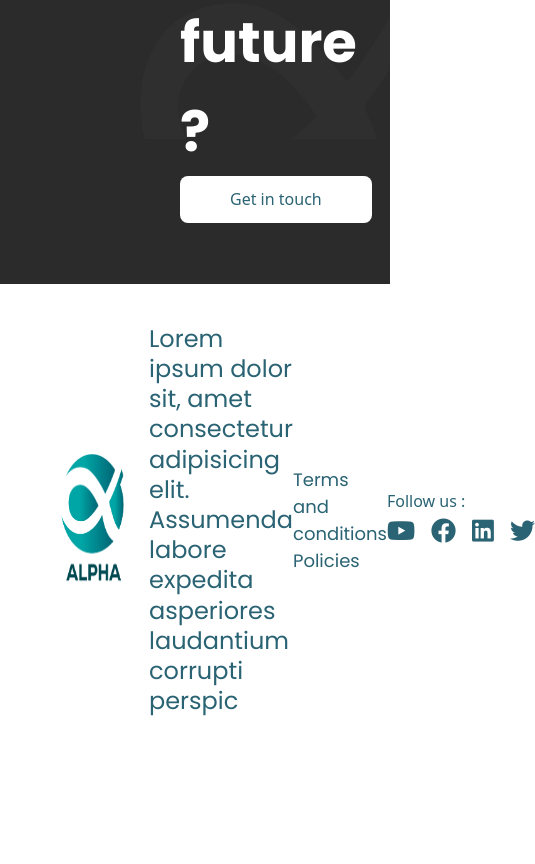
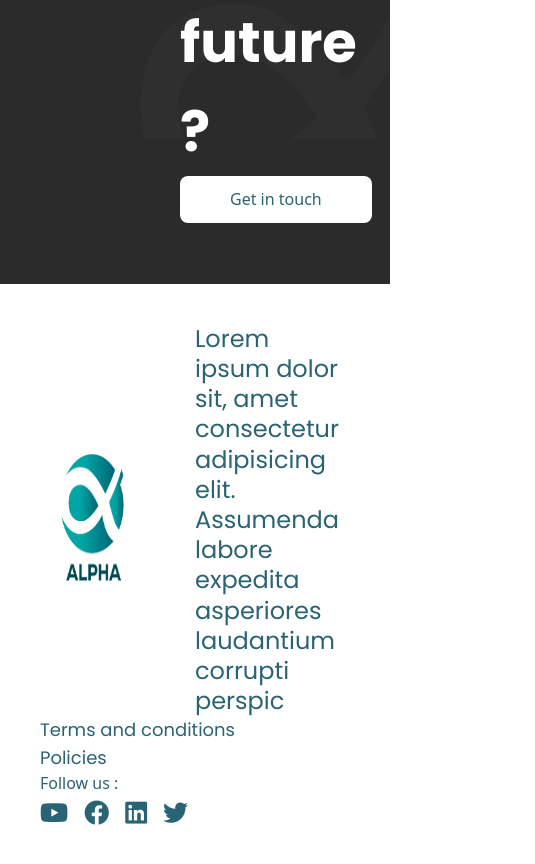
Before and after one commit to mostafa-mosad1/soft-Talents, a website: page src/index.html in a window 390 px wide. Shown: the part 8760-9624 px from the top of the page, 535 px wide, since content can reach past the window. Before the commit the page ends 9516 px from the top, so only its background shows below. Drawn offline with nearby package versions, Linux system fonts and the light colour scheme; files that its build step writes are made by us from their sources.

Commit message:
Update index.html

```diff
--- a/src/index.html
+++ b/src/index.html
@@ -3,7 +3,7 @@
   <head>
     <meta charset="UTF-8" />
     <meta name="viewport" content="width=device-width, initial-scale=1.0" />
-    <title>Document</title>
+    <title>soft Talents</title>
     <link
       href="https://cdnjs.cloudflare.com/ajax/libs/font-awesome/6.0.0/css/all.min.css"
       rel="stylesheet"
@@ -730,7 +730,7 @@
         </div>
       </div>
       <div
-        class="flex items-center justify-between container text-bgSection p-10"
+        class="flex items-center justify-between flex-wrap lg:flex-nowrap container text-bgSection p-10"
       >
         <img
           class="w-[109px] h-[141px]"
@@ -747,7 +747,7 @@
         </ul>
         <div class="">
           <p>Follow us :</p>
-          <ul class="flex space-x-4 font-poppins text-[25px]">
+          <ul class="flex space-x-4 font-poppins text-[25px] flex-wrap lg:flex-nowrap justify-center items-center">
             <li><i class="fa-brands fa-youtube"></i></li>
             <li><i class="fa-brands fa-facebook"></i></li>
             <li><i class="fa-brands fa-linkedin"></i></li>
```
